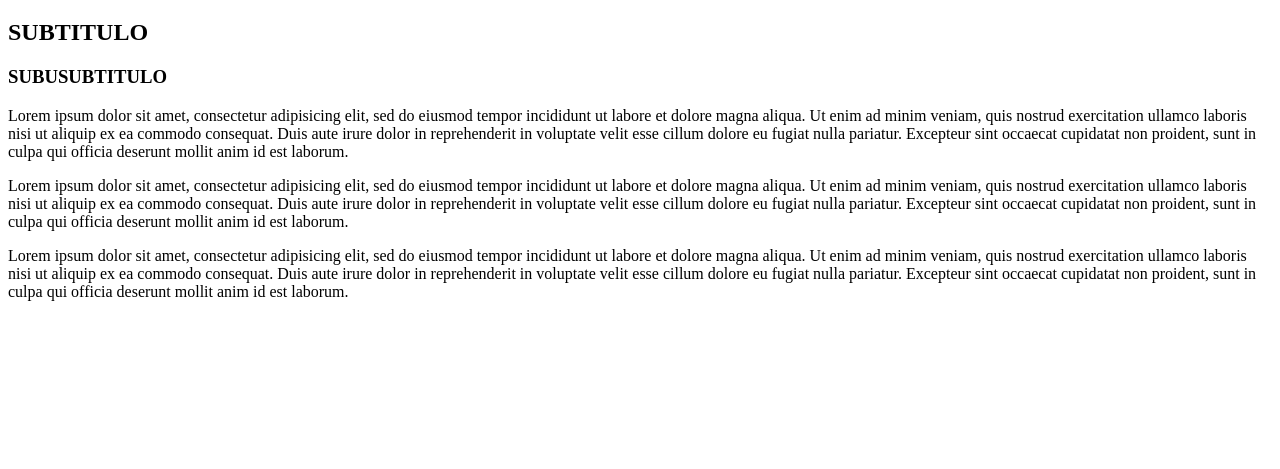
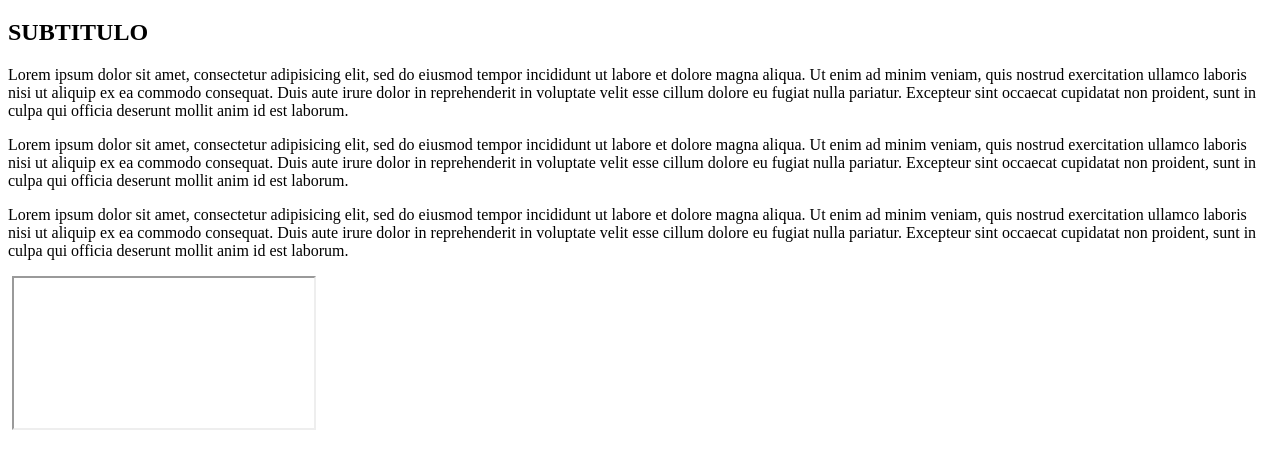
Before and after one commit to SfaraGonzalo/SfaraGonzalo.github.io, a plain HTML site: page index.html in a window 1280 px wide. Shown: the part 61-530 px from the top of the page. Drawn offline with Linux system fonts and the light colour scheme.

Commit message:
se agregaron imagenes e ifames

```diff
--- a/index.html
+++ b/index.html
@@ -7,10 +7,11 @@
   <body>
     <h1>TITULO</h1>
     <h2>SUBTITULO</h2>
-    <h3>SUBUSUBTITULO</h3>
     <p>Lorem ipsum dolor sit amet, consectetur adipisicing elit, sed do eiusmod tempor incididunt ut labore et dolore magna aliqua. Ut enim ad minim veniam, quis nostrud exercitation ullamco laboris nisi ut aliquip ex ea commodo consequat. Duis aute irure dolor in reprehenderit in voluptate velit esse cillum dolore eu fugiat nulla pariatur. Excepteur sint occaecat cupidatat non proident, sunt in culpa qui officia deserunt mollit anim id est laborum.</p>
     <p>Lorem ipsum dolor sit amet, consectetur adipisicing elit, sed do eiusmod tempor incididunt ut labore et dolore magna aliqua. Ut enim ad minim veniam, quis nostrud exercitation ullamco laboris nisi ut aliquip ex ea commodo consequat. Duis aute irure dolor in reprehenderit in voluptate velit esse cillum dolore eu fugiat nulla pariatur. Excepteur sint occaecat cupidatat non proident, sunt in culpa qui officia deserunt mollit anim id est laborum.</p>
     <p>Lorem ipsum dolor sit amet, consectetur adipisicing elit, sed do eiusmod tempor incididunt ut labore et dolore magna aliqua. Ut enim ad minim veniam, quis nostrud exercitation ullamco laboris nisi ut aliquip ex ea commodo consequat. Duis aute irure dolor in reprehenderit in voluptate velit esse cillum dolore eu fugiat nulla pariatur. Excepteur sint occaecat cupidatat non proident, sunt in culpa qui officia deserunt mollit anim id est laborum.</p>
+    <img src="" alt="">
+    <iframe src="" width="" height=""></iframe>
 
   </body>
 </html>
```
